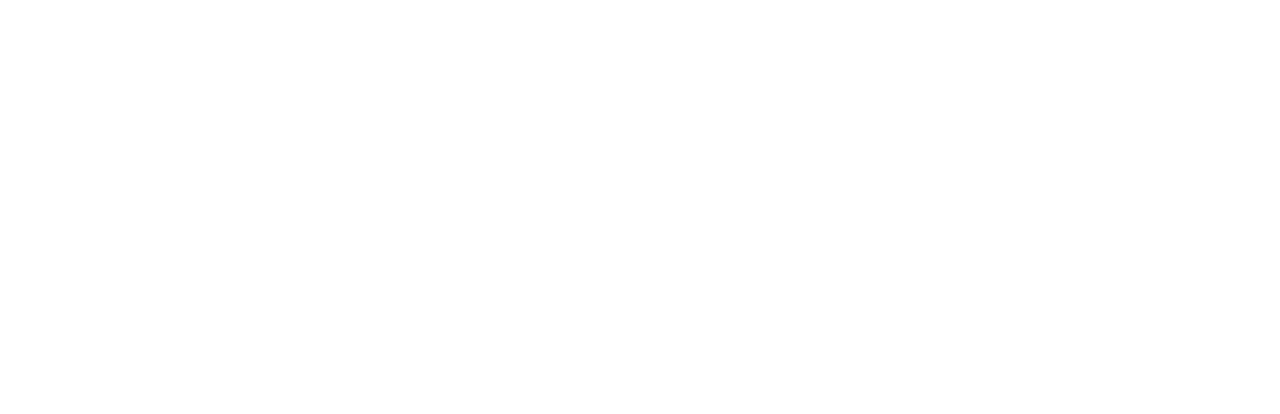
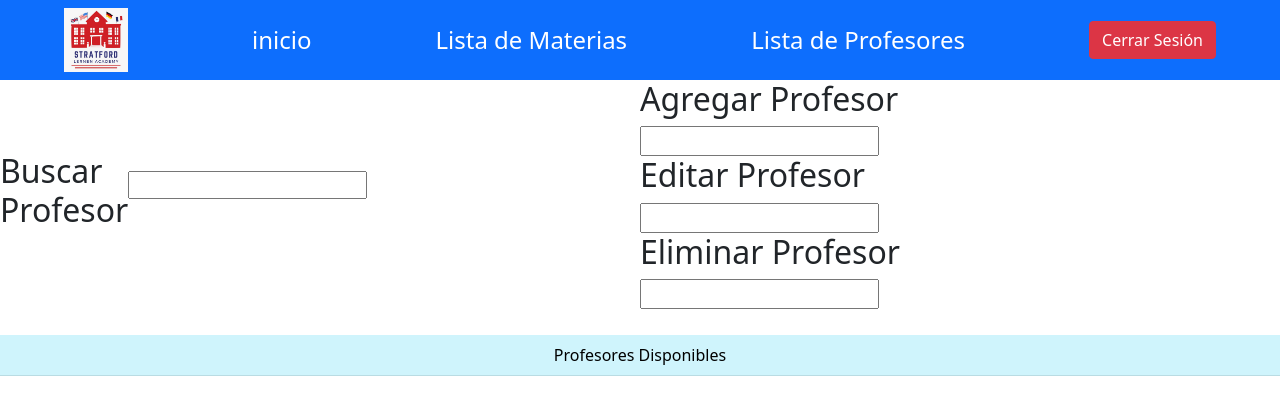
Before and after one commit to omegazlp/Str-Horario, a plain HTML site: page profesores.html in a window 1280 px wide. Drawn offline with nearby package versions, Linux system fonts and the light colour scheme.

Commit message:
new file:   css/profesores.css 	modified:   profesores.html

```diff
--- /dev/null
+++ b/css/profesores.css
@@ -0,0 +1,45 @@
+#logo{
+    width: 5%;
+    margin-left: 5%;
+    justify-content: left;
+    display: inline;
+}
+
+#nav{
+    display: flex;
+}
+
+#logout{
+    margin-right: 5%;
+    display: flex;
+    text-align: inherit;
+}
+
+a{
+    font-size: 1.5rem;
+    color: #fff;
+    text-decoration: none;
+    font-weight: 500;
+    margin-left: 3rem;
+}
+
+#tabla{
+    margin-top: 2%;
+    text-align: center;
+}
+
+#divmusmat{
+    width: 50%;
+    display: flex;
+}
+
+#buscar{
+    display: flex;
+    text-align: inherit;
+    align-items: center;
+}
+
+#busmat{
+    margin-top: 3%;
+    height: 10%;
+}
--- a/profesores.html
+++ b/profesores.html
@@ -3,9 +3,41 @@
 <head>
     <meta charset="UTF-8">
     <meta name="viewport" content="width=device-width, initial-scale=1.0">
+    <link href="https://cdn.jsdelivr.net/npm/bootstrap@5.0.2/dist/css/bootstrap.min.css" rel="stylesheet" integrity="sha384-EVSTQN3/azprG1Anm3QDgpJLIm9Nao0Yz1ztcQTwFspd3yD65VohhpuuCOmLASjC" crossorigin="anonymous">
+    <link rel="stylesheet" href="./css/materias.css">
+    <script src="./js/base.js"></script>
     <title>Profesores-Stratford</title>
 </head>
+<nav class="navbar navbar-dark bg-primary" id="nav">
+    <img src="./img/logo stratford.jpg" id="logo">
+    <a href="horarios.html">inicio</a>
+    <a href="materias.html">Lista de Materias</a>
+    <a href="#">Lista de Profesores</a>
+    <a href="index.html" id="logout">
+        <button href="index.html" class="btn btn-danger">Cerrar Sesión</button>
+    </a>
+</nav>
 <body>
-
+    <div id="buscar">
+        <div id="divmusmat">
+            <h2>Buscar <br> Profesor</h2>
+            <input type="text" id="busmat">
+        </div>
+        <div id="editar">
+            <h2>Agregar Profesor</h2>
+            <input type="text">
+            <h2>Editar Profesor</h2>
+            <input type="text">
+            <h2>Eliminar Profesor</h2>
+            <input type="text">
+        </div>
+    </div>
+    <div>
+        <table class="table table-info" id="tabla">
+            <tr>
+                <td>Profesores Disponibles</td>
+            </tr>
+        </table>
+    </div>
 </body>
 </html>
```
